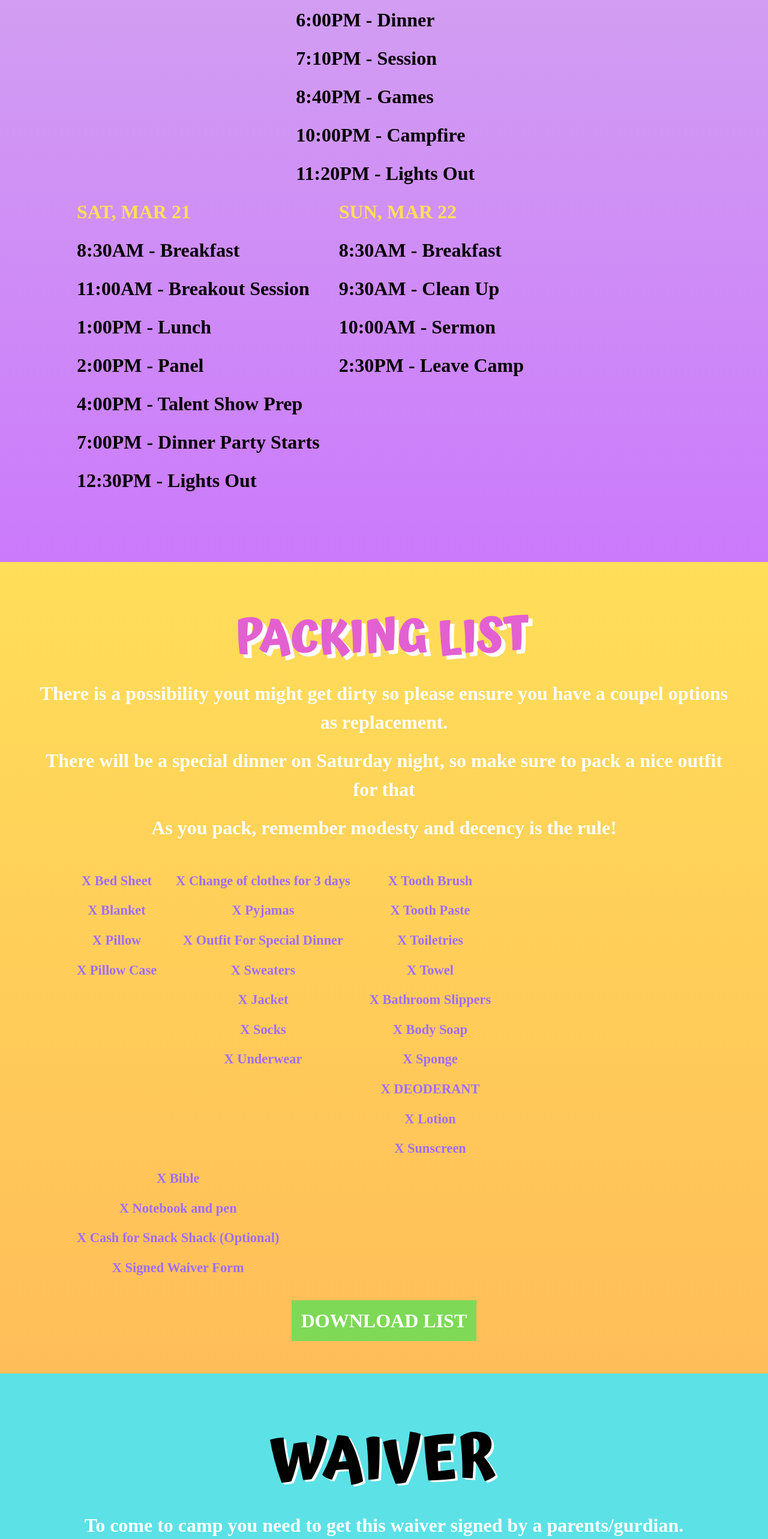
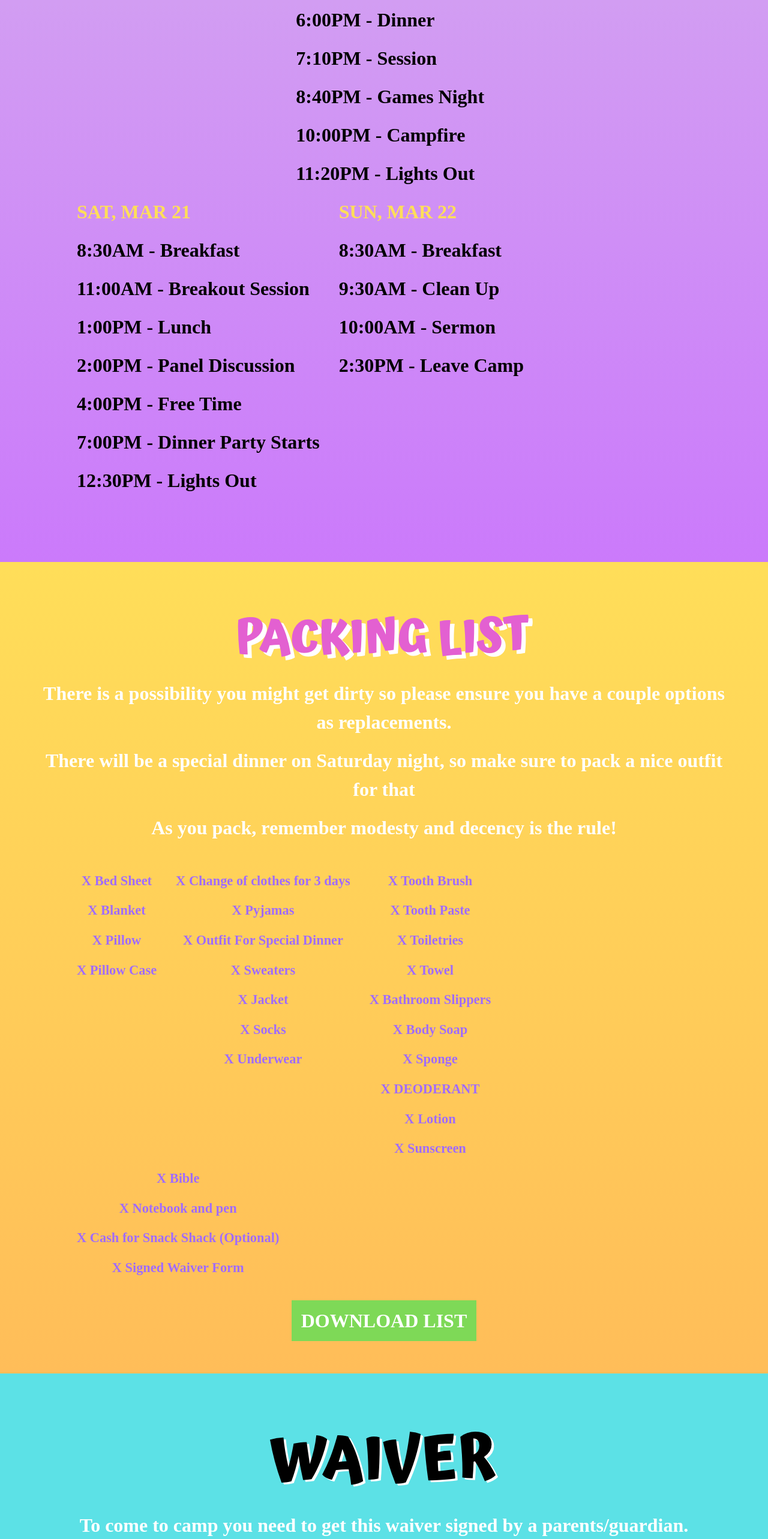
Before and after one commit to davidosemwegie/family-retreat-website, a React (Create React App) app: page / in a window 1280 px wide. Shown: the part 1920-4486 px from the top of the page at 60% size. Built offline with nearby package versions, Linux system fonts and the light colour scheme; a web font is replaced by a local one.

Commit message:
Fixed some of the grammatical errors

```diff
--- a/src/components/Packing.jsx
+++ b/src/components/Packing.jsx
@@ -8,8 +8,8 @@ class Packing extends Component {
         return (
             <div id="packing-container">
                 <img src={packing} alt="Packing Image" className="packing-title" />
-                <p className="packing-text">There is a possibility yout might get dirty so please ensure you have a coupel
-                    options as replacement.
+                <p className="packing-text">There is a possibility you might get dirty so please ensure you have a couple
+                    options as replacements.
                 </p>
                 <p className="packing-text">There will be a special dinner on Saturday night, so make sure to pack a nice outfit for that</p>
                 <p className="packing-text">As you pack, remember modesty and decency is the rule!</p>
--- a/src/components/Schedule.jsx
+++ b/src/components/Schedule.jsx
@@ -31,7 +31,7 @@ class Schedule extends Component {
                                 <SE time="3:00PM" title="Activity" />
                                 <SE time="6:00PM" title="Dinner" />
                                 <SE time="7:10PM" title="Session" />
-                                <SE time="8:40PM" title="Games" />
+                                <SE time="8:40PM" title="Games Night" />
                                 <SE time="10:00PM" title="Campfire" />
                                 <SE time="11:20PM" title="Lights Out" />
                             </ul>
@@ -42,8 +42,8 @@ class Schedule extends Component {
                                 <SE time="8:30AM" title="Breakfast" />
                                 <SE time="11:00AM" title="Breakout Session" />
                                 <SE time="1:00PM" title="Lunch" />
-                                <SE time="2:00PM" title="Panel" />
-                                <SE time="4:00PM" title="Talent Show Prep" />
+                                <SE time="2:00PM" title="Panel Discussion" />
+                                <SE time="4:00PM" title="Free Time" />
                                 <SE time="7:00PM" title="Dinner Party Starts" />
                                 <SE time="12:30PM" title="Lights Out" />
                             </ul>
--- a/src/components/Waiver.js
+++ b/src/components/Waiver.js
@@ -6,7 +6,7 @@ class Waiver extends Component {
         return (
             <div className="waiver-container">
                 <img src={waiver} alt="Waiver Image" className="section-title-center" />
-                <p className="waiver-text">To come to camp you need to get this waiver signed by a parents/gurdian.</p>
+                <p className="waiver-text">To come to camp you need to get this waiver signed by a parents/guardian.</p>
                 <p className="waiver-text">Bring the signed waiver to camp with you as we will be asking for them upon arrival.</p>
                 <p style={{marginTop: '1em', marginBottom: '1em'}} className="waiver-text">Download the form below</p>
                 <a href="" id="waiver-download-button">DOWNLOAD</a>
```
